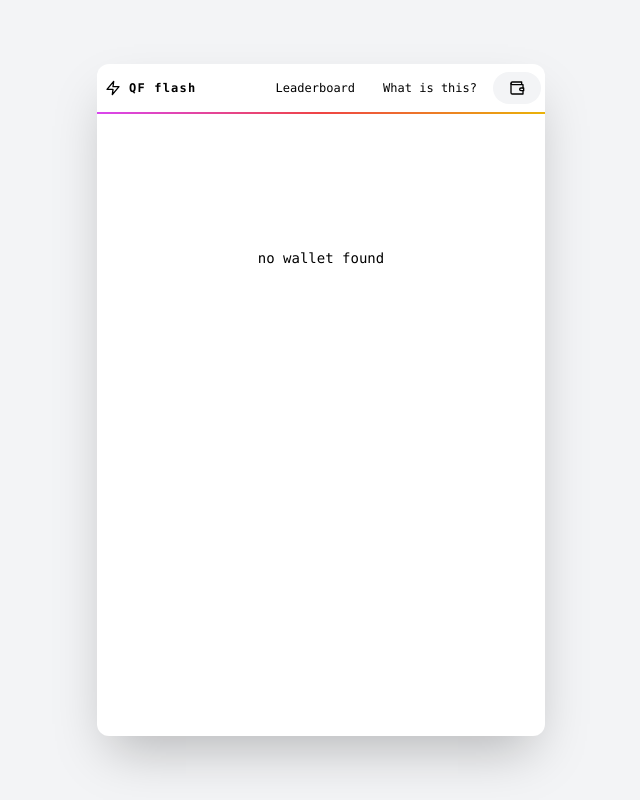
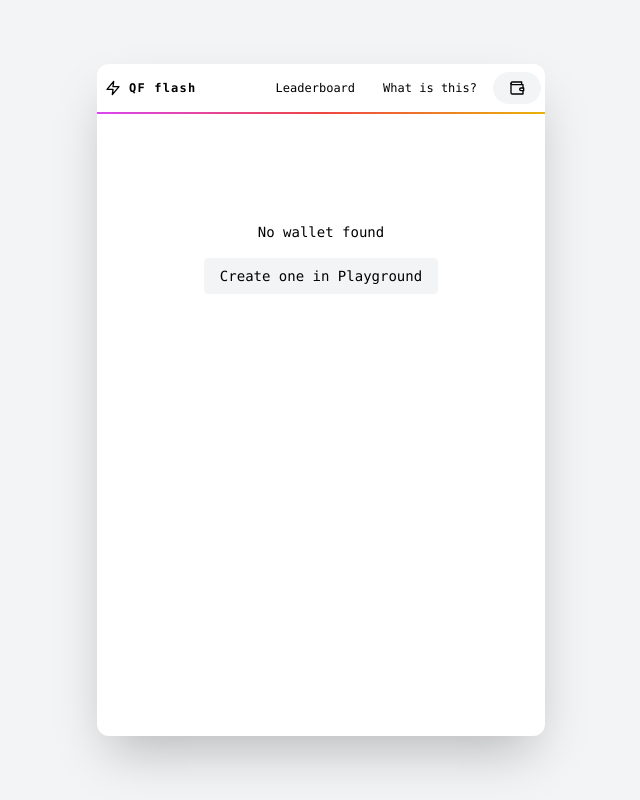
Before and after one commit to supermodularxyz/qf-flash, a Next.js app: page /wallet in a window 1280 px wide. Shown: the whole page, without its empty margins (319-959 px from the left). Built offline with nearby package versions, Linux system fonts and the light colour scheme; no server answers.

Commit message:
Use AlchemyProvider

```diff
--- a/src/layouts/Layout.tsx
+++ b/src/layouts/Layout.tsx
@@ -64,7 +64,14 @@ export const Layout = ({
             ) : wallet ? (
               children
             ) : (
-              <Alert>no wallet found</Alert>
+              <Alert>
+                <div className="flex flex-col gap-4">
+                  <div className="text-center">No wallet found</div>
+                  <Link href={"/playground"}>
+                    <Button>Create one in Playground</Button>
+                  </Link>
+                </div>
+              </Alert>
             )}
           </div>
           <div className="absolute bottom-8 right-8">{wallet && fab}</div>
--- a/src/providers/WalletProvider.tsx
+++ b/src/providers/WalletProvider.tsx
@@ -6,34 +6,38 @@ import { storage } from "utils/storage";
 type Context = {
   wallet: Wallet | null;
   isLoading: boolean;
+  createWallet: (m: string) => Wallet | null;
 };
 const WalletContext = createContext<Context>({
   wallet: null,
   isLoading: true,
+  createWallet: (m: string) => null,
 });
 
 export const useWallet = () => useContext(WalletContext);
 
 const MNEMONIC_KEY = "mnemonic";
 
+const alchemyKey = process.env.NEXT_PUBLIC_ALCHEMY_ID as string;
 export const WalletProvider = ({
   children,
   rpcUrl,
 }: { rpcUrl: string } & PropsWithChildren) => {
   const storedMnemonic = storage.get(MNEMONIC_KEY);
-  const [state, setState] = useState<Context>({
+  const [state, setState] = useState<Omit<Context, "createWallet">>({
     wallet: null,
     isLoading: true,
   });
 
   const createWallet = useCallback(
-    async (mnemonic: string) => {
+    (mnemonic: string) => {
       console.time("creating wallet");
 
-      const provider = new providers.JsonRpcProvider(rpcUrl);
+      const provider = new providers.AlchemyProvider(rpcUrl, alchemyKey);
       const wallet = Wallet.fromMnemonic(mnemonic).connect(provider);
 
       storage.set(MNEMONIC_KEY, mnemonic);
+      setState((s) => ({ isLoading: false, wallet }));
 
       console.timeEnd("creating wallet");
       return wallet;
@@ -43,14 +47,14 @@ export const WalletProvider = ({
 
   useEffect(() => {
     if (storedMnemonic && !state.wallet) {
-      createWallet(storedMnemonic).then((wallet) =>
-        setState((s) => ({ isLoading: false, wallet }))
-      );
+      const wallet = createWallet(storedMnemonic);
     }
     setState((s) => ({ ...s, isLoading: false }));
   }, [storedMnemonic]);
 
   return (
-    <WalletContext.Provider value={state}>{children}</WalletContext.Provider>
+    <WalletContext.Provider value={{ ...state, createWallet }}>
+      {children}
+    </WalletContext.Provider>
   );
 };
```
